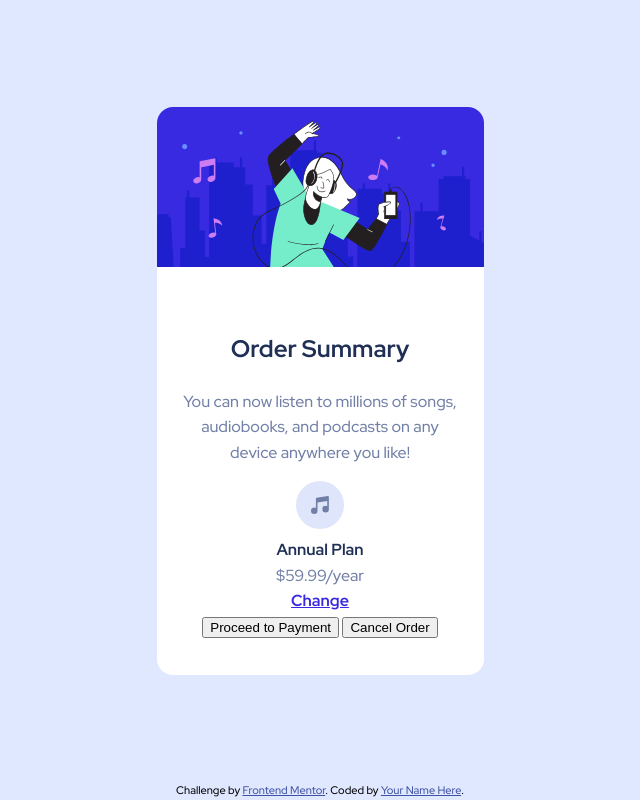
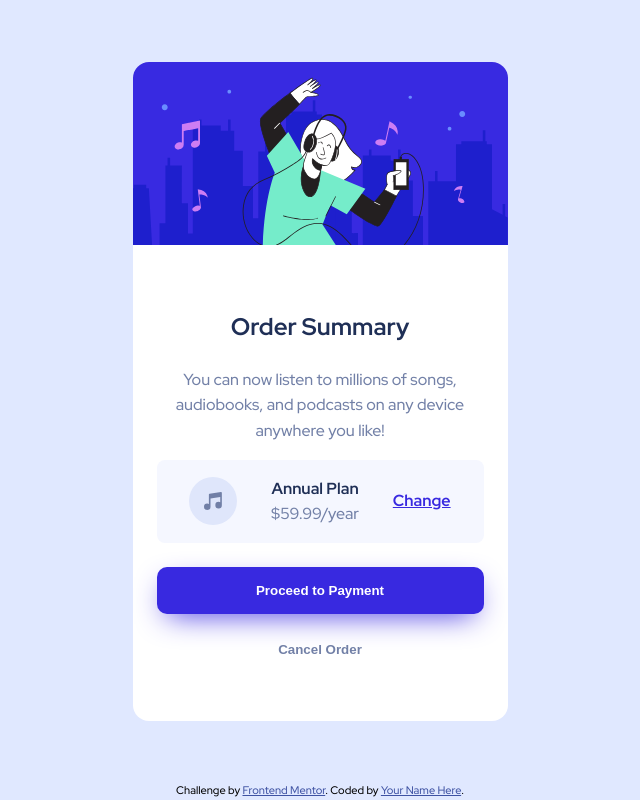
Before and after one commit to tesshuang/front-end-challenge, a plain HTML site: page order-summary-component-main/index.html in a window 1280 px wide. Shown: the whole page, without its empty margins (320-960 px from the left). Drawn offline with Linux system fonts and the light colour scheme.

Commit message:
OrderSummary - Continue update styles

```diff
--- a/order-summary-component-main/index.html
+++ b/order-summary-component-main/index.html
@@ -28,8 +28,8 @@
           </div>
           <a href="index.html">Change</a>
         </div>
-        <button>Proceed to Payment</button>
-        <button>Cancel Order</button>
+        <button class="btn primary">Proceed to Payment</button>
+        <button class="btn secondary">Cancel Order</button>
       </div>
     </div>
   </section>
--- a/order-summary-component-main/styles.css
+++ b/order-summary-component-main/styles.css
@@ -30,7 +30,7 @@ section {
 .card {
   background-color: white;
   border-radius: 16px;
-  width: 327px;
+  width: 375px;
   overflow: hidden;
   text-align: center;
   color: var(--blue04);
@@ -47,14 +47,15 @@ section {
 .content {
   padding: 36px 24px;
 }
-ß
+
 .plan {
   padding: 16px;
-  background-color: var(--blue02);
+  background-color: var(--blue01);
   border-radius: 8px;
   display: flex;
   justify-content: space-around;
   align-items: center;
+  margin-bottom: 24px;
 }
 
 .plan h4 {
@@ -69,6 +70,28 @@ section {
   color: var(--blue03);
   font-weight: bold;
 }
+
+.btn {
+  display: block;
+  width: 100%;
+  border: none;
+  border-radius: 10px;
+  padding: 16px;
+  background-color: transparent;
+  font-weight: bold;
+  margin: 12px 0;
+}
+
+.primary {
+  background-color: var(--blue03);
+  color: white;
+  box-shadow: 0px 10px 30px -10px var(--blue03);
+}
+
+.secondary {
+  color: var(--blue04);
+}
+
 .attribution {
   flex-shrink: 0;
   font-size: 11px;
@@ -78,3 +101,9 @@ section {
 .attribution a {
   color: hsl(228, 45%, 44%);
 }
+
+/* @media only screen and (min-width: 1025px) {
+  .card {
+    width: 1440px;
+  }
+} */
```
